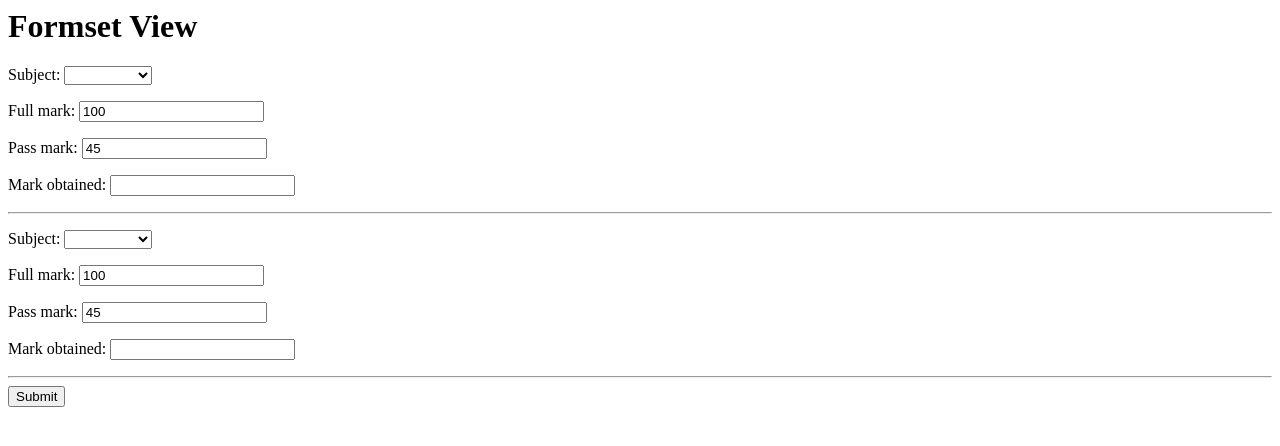
After one commit to deriensk/test_performance, a Django app: page /students/formset/ in a window 1280 px wide. The commit adds this page. Shown: the top 446 px of the page. Run offline with Django 3.2, Linux system fonts and the light colour scheme.

Commit message:
adminModel modified, formset and modelformset for reference

```diff
--- a/src/performance/forms.py
+++ b/src/performance/forms.py
@@ -12,34 +12,28 @@ class StudentModelForm(forms.ModelForm):
 				'roll',
 				]
 
-SUBJECT_CHOICES = (
+SUBJECT_CHOICES = [
 	('', ""),
-	('math', "Math"),
-	('science', "Science"),
-	('geography', "Geography"),
-	('spanish', "Spanish"),
-	('french', "French"),
-	('english', "English"),
-	('accounts', "Accounts"),
-	)
+	('math', 'Math'),
+	('science', 'Science'),
+	('geography', 'Geography'),
+	('spanish', 'Spanish'),
+	('french', 'French'),
+	('english', 'English'),
+	('accounts', 'Accounts'),
+	]
+
+
+
 
 
 class SubjectAddForm(forms.Form):
-	#subject = forms.CharField()
-	subject_name = forms.ChoiceField(choices=SUBJECT_CHOICES, required=False)
+	#name = forms.ModelChoiceField(queryset = Student.objects.all())
+	subject_name = forms.CharField(label='Subject',
+						widget=forms.Select(choices=SUBJECT_CHOICES))
 	full_mark = forms.IntegerField(initial=100)
 	pass_mark = forms.IntegerField(initial=45)
 	mark_obtained = forms.IntegerField()
-
-	def clean_subject_name(self):
-		subject_name = self.cleaned_data.get("subject_name")
-		if len(subject_name) == 0:
-			return subject_name
-		else:
-			raise forms.ValidationError("Subject field cannot be blank.")
-
-
-
 
 
 
@@ -54,3 +48,4 @@ class SubjectModelForm(forms.ModelForm):
 				'pass_mark',
 				'mark_obtained',
 				]
+		#exclude = ['student']
--- a/src/performance/models.py
+++ b/src/performance/models.py
@@ -41,7 +41,7 @@ class Subject(models.Model):
 
 
 	def __str__(self):
-		return str(self.student)
+		return '%s-%s' %(self.student, self.subject_name)
 
 
 class Attendance(models.Model):
--- a/src/performance/urls.py
+++ b/src/performance/urls.py
@@ -1,10 +1,11 @@
 from django.conf.urls import url, include
 
-from .views import student_info, student_subject, student_list#, marks_detail
+from .views import student_info, student_subject, formset_view, modelformset_view
 
 urlpatterns = [
 
-   url(r'^$', student_list, name='home'),
+   url(r'^modelformset/$', modelformset_view, name='formset_view'),
+   url(r'^formset/$', formset_view, name='formset_view'),
    url(r'^create/$', student_info, name='student'),
    url(r'^(?P<id>\d+)/$', student_subject, name='subject'),
    #url(r'^(?P<id>\d+)/detail$', marks_detail, name='marks_detail'),
--- a/src/performance/views.py
+++ b/src/performance/views.py
@@ -1,8 +1,59 @@
-from django.shortcuts import render, redirect
+from django.shortcuts import render, redirect, render_to_response
 from .models import Student, Subject
 from .forms import StudentModelForm, SubjectModelForm, SubjectAddForm
 from django.http import HttpResponseRedirect
+from django.forms import formset_factory, modelformset_factory
 # Create your views here.
+
+def modelformset_view(request):
+    SubjectModelFormset = modelformset_factory(Subject,
+                fields=['student', 'subject_name', 'full_mark', 'pass_mark', 'mark_obtained'],
+                extra=4)
+    modelformset = SubjectModelFormset(request.POST or None)
+    if modelformset.is_valid():
+        modelformset.save()
+        # for form in modelformset:
+        #     print(form.cleaned_data)
+
+    context = {
+        'modelformset':modelformset,
+    }
+    return render(request, 'modelformset_view.html', context)
+
+def formset_view(request):
+    SubjectFormset = formset_factory(SubjectAddForm, extra=2)
+    formset = SubjectFormset(request.POST or None)
+    if formset.is_valid():
+        for form in formset:
+            print(form.cleaned_data)
+    context = {
+        'formset':formset,
+    }
+    return render(request, 'formset_view.html', context)
+
+
+
+# def add_info(request):
+#     if request.method == "POST":
+#         stform = StudentModelForm(request.POST, instance=Student())
+#         subforms = [SubjectModelForm(request.POST, prefix=str(x), instance=Subject()) for x in range(0,3)]
+#         if stform.is_valid() and all([subf.is_valid() for subf in subforms]):
+#             new_stu = stform.save()
+#             for cf in subforms:
+#                 new_sub = cf.save(commit=False)
+#                 new_sub.student = new_stu
+#                 new_sub.save()
+#             return HttpResponseRedirect('/students/')
+#     else:
+#         stform = StudentModelForm(instance=Student())
+#         subforms = [SubjectModelForm(prefix=str(x), instance=Subject()) for x in range(0,3)]
+#     return render(request, 'student.html', {'poll_form': stform, 'choice_forms': subforms})
+
+
+
+
+
+
 
 
 
@@ -19,26 +70,6 @@ def student_info(request):
 	return render(request, 'student.html', context)
 
 def student_subject(request, id=None):
-	# if request.method == 'POST':
-	# 	subject_add_form = SubjectAddForm(request.POST or None)
-
-	# 	if subject_add_form.is_valid():
-	# 		data = subject_add_form.cleaned_data
-	# 		subject_name = data.get('subject_name')
-	# 		full_mark = data.get('full_mark')
-	# 		pass_mark = data.get('pass_mark')
-	# 		mark_obtained = data.get('mark_obtained')
-	# 		new_obj = Subject()
-	# 		new_obj.subject_name = subject_name
-	# 		new_obj.full_mark = full_mark
-	# 		new_obj.pass_mark = pass_mark
-	# 		new_obj.mark_obtained = mark_obtained
-	# 		new_obj.save()
-	# 	else:
-	# 		subject_add_form = SubjectAddForm()
-
-
-
 	subject_form = SubjectModelForm(request.POST or None)
 	if subject_form.is_valid():
 		instance = subject_form.save(commit=False)
@@ -51,12 +82,3 @@ def student_subject(request, id=None):
 	}
 
 	return render(request, 'subject.html', context)
-
-def student_list(request):
-	queryset = Subject.objects.all().order_by('-id')
-	sub = SubjectAddForm
-	context = {
-		'queryset':queryset,
-		'sub':sub,
-	}
-	return render(request, 'home.html', context)
--- /dev/null
+++ b/src/templates/formset_view.html
@@ -0,0 +1,16 @@
+<h1>Formset View</h1>
+
+
+
+<form method="POST" action="">{% csrf_token %}
+
+	{{ formset.management_form }}
+	{% for form in formset %}
+	<div>
+	    {{  form.as_p }}
+	    <hr/>
+
+	</div>
+	{% endfor %}
+	<input type="submit" name="Submit">
+</form>
```
Also changed, not shown: src/performance/admin.py (+13 -2 lines), src/templates/modelformset_view.html (added, +16 -0 lines), src/templates/student.html (+6 -2 lines), src/templates/subject.html (+23 -1 lines), src/performance/migrations/0011_auto_20161207_2115.py (added).
